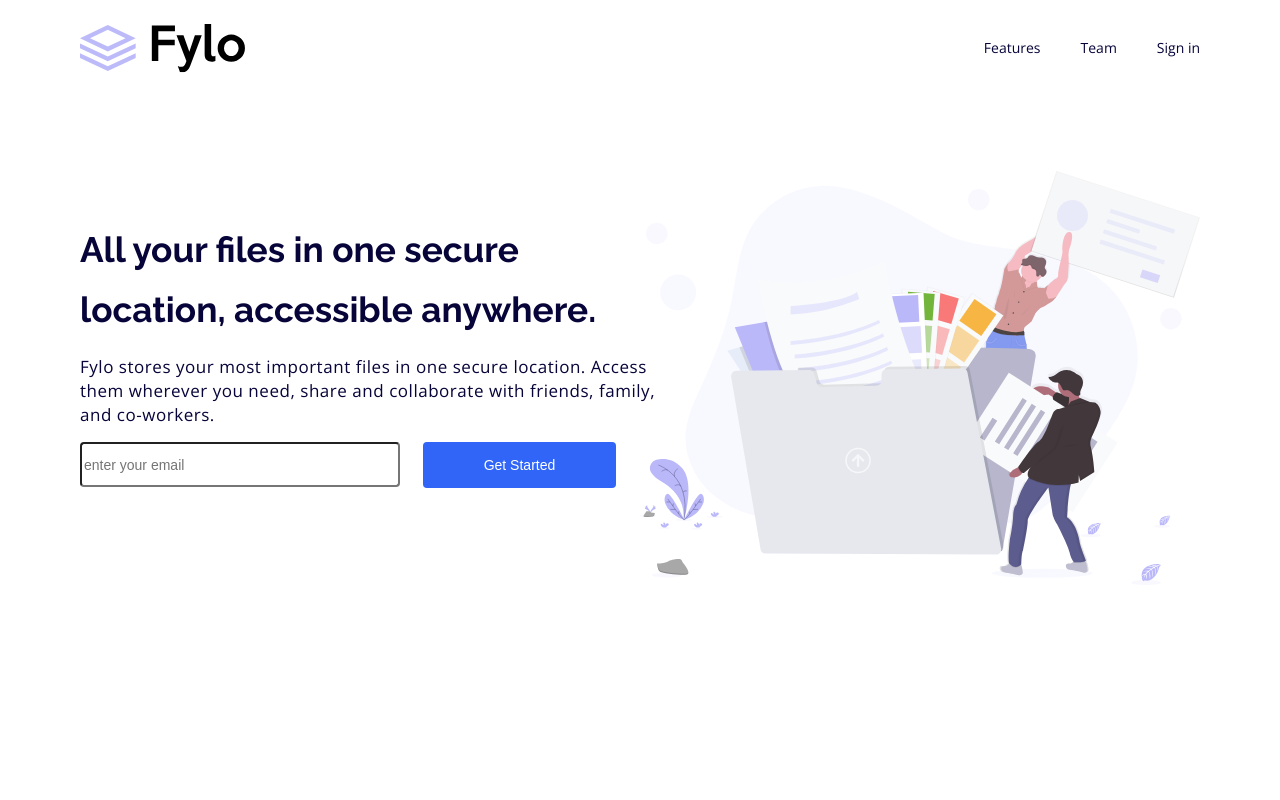
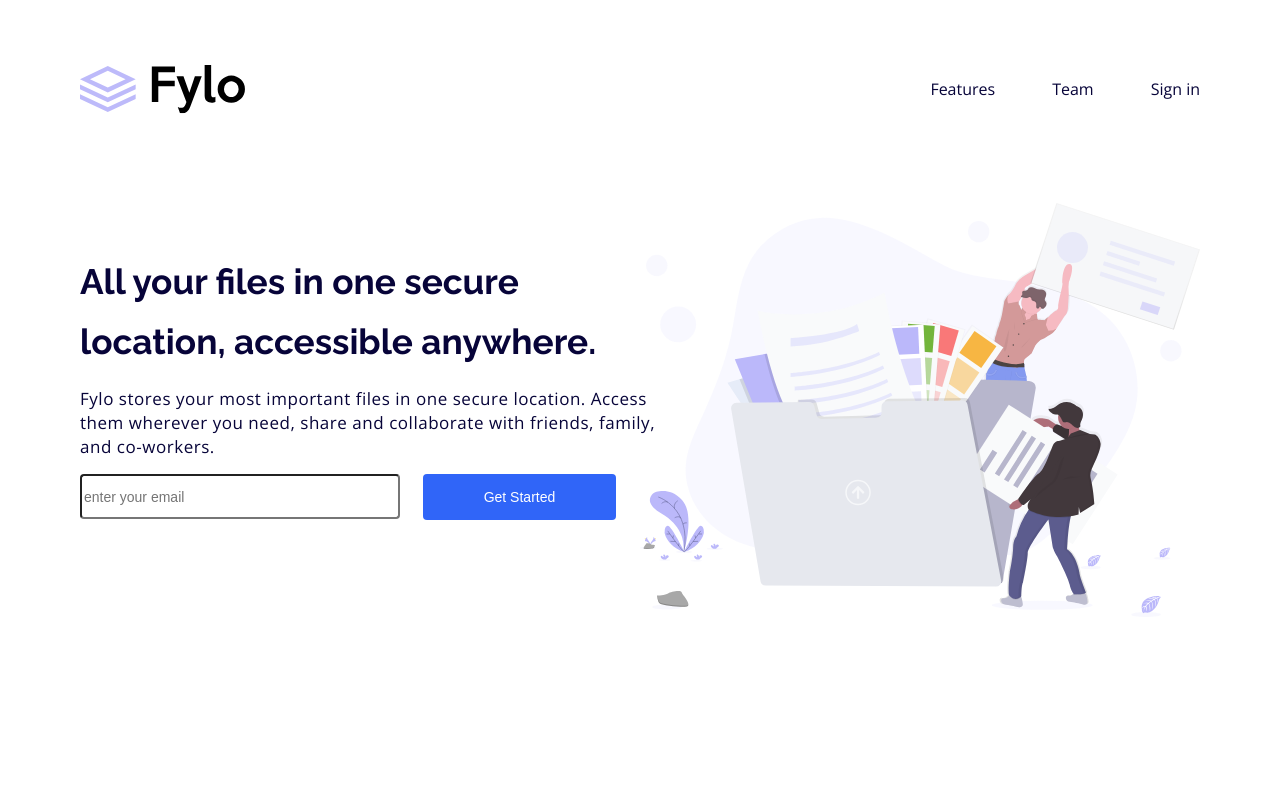
Before and after one commit to MarkoDjuric/Fylo-Landing-Page, a plain HTML site: page index.html in a window 1280 px wide. Shown: the top 800 px of the page. Drawn offline with nearby package versions, Linux system fonts and the light colour scheme; files that its build step writes are made by us from their sources.

Commit message:
Update _header.scss

```diff
--- a/scss/_header.scss
+++ b/scss/_header.scss
@@ -1,13 +1,16 @@
  header {
 
     .nav {
-         max-width:1340px;
+         max-width:1500px;
          display: grid;
          grid-template-columns:minmax(110px, 1fr) repeat(3, auto);
          grid-gap: 25px;
-         color: $headLinks;
-         padding: 24px 25px 98px 25px;
+         padding: 24px 24px 98px 24px;
          align-items: center;
+
+         a {
+           color: $headLinks;
+         }
 
          @include breakpoint(medium) {
             padding-left: 50px;
@@ -18,13 +21,19 @@
             }
          }
 
-        @include breakpoint(large) {
+            @include breakpoint(large) {
+            padding-top: 65px;
+            padding-bottom: 89px;
             padding-left: 80px;
             padding-right: 80px;
-            grid-gap: 40px;
+            grid-gap: 57px;
+
+            a {
+                font-size: 1rem;
+                line-height:auto;
+            }
         }
-
-     }
+    }
 
      img {
          width:4.5em;
```
